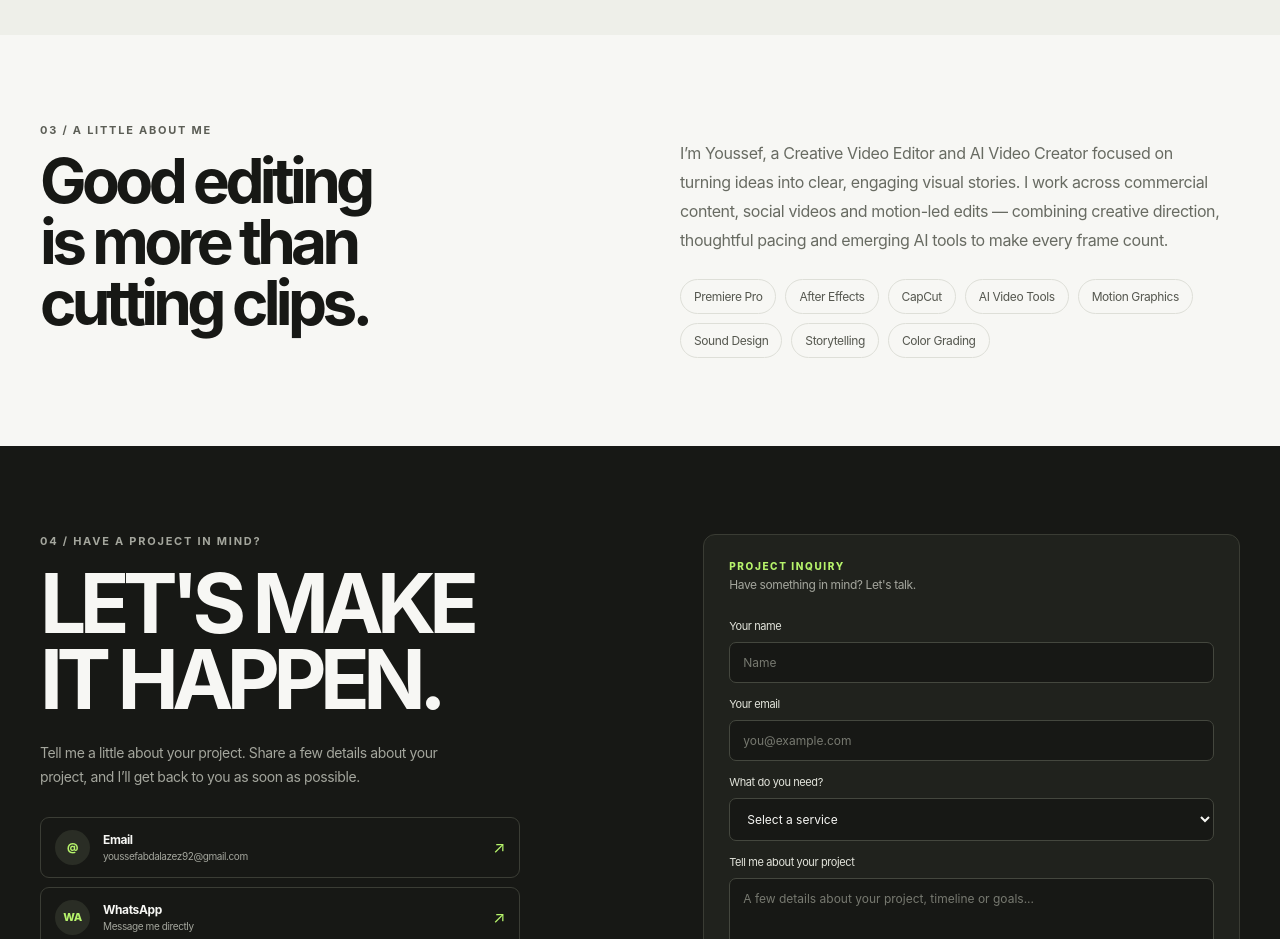
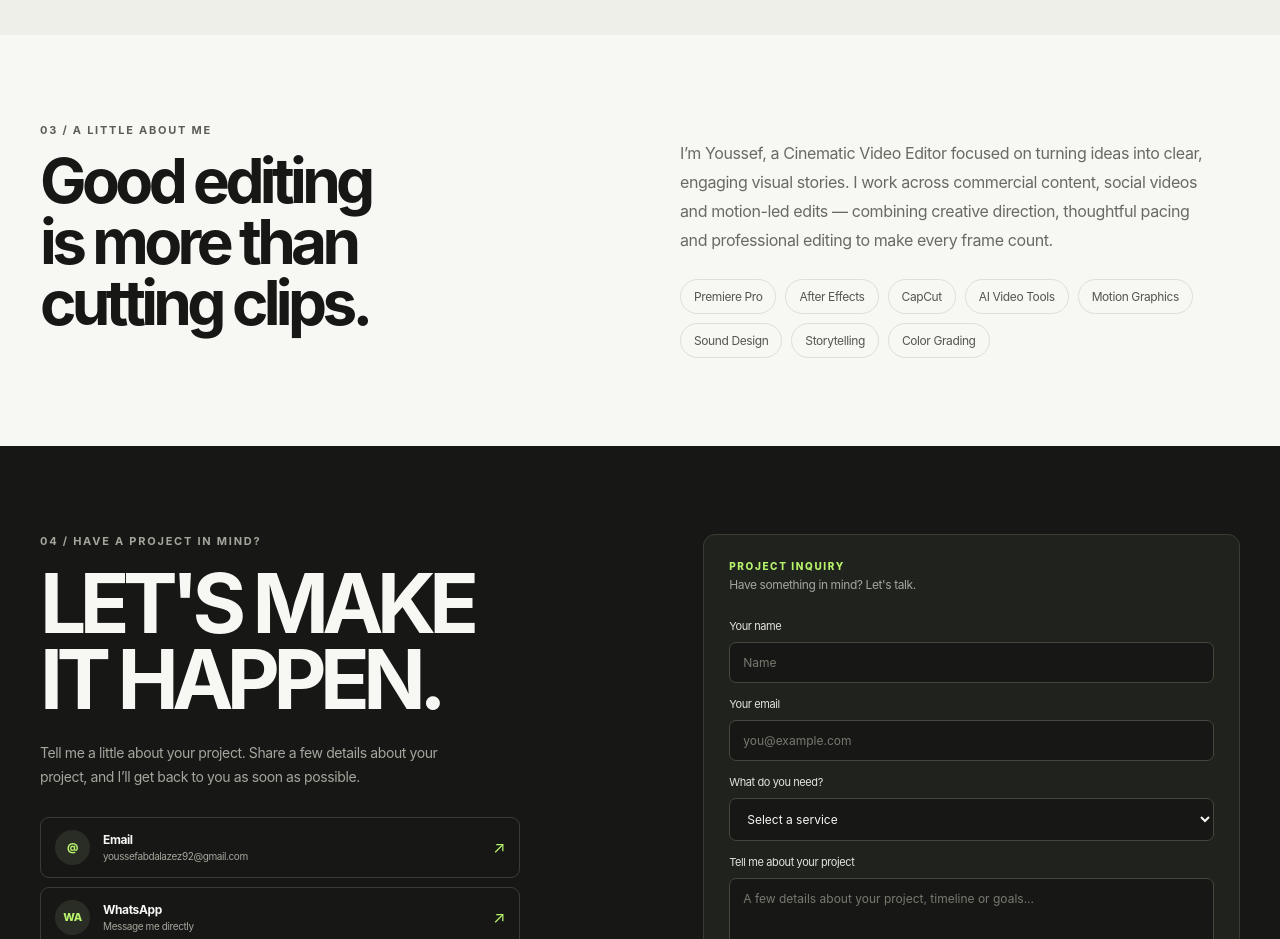
Before and after one commit to youssefabdalazez92-bot/youssefabdalazez92-bot.github.io, a plain HTML site: page index.html in a window 1280 px wide. Shown: the part 4920-5859 px from the top of the page. Drawn offline with Linux system fonts and the light colour scheme.

Commit message:
Update job title from Creative to Cinematic Video Editor

```diff
--- a/index.html
+++ b/index.html
@@ -117,7 +117,7 @@
 <section id="about">
  <div class="wrap about-grid">
   <div><div class="eyebrow">03 / A little about me</div><h2>Good editing<br>is more than<br>cutting clips.</h2></div>
-  <div><p class="about-copy">I’m Youssef, a Creative Video Editor and AI Video Creator focused on turning ideas into clear, engaging visual stories. I work across commercial content, social videos and motion-led edits — combining creative direction, thoughtful pacing and emerging AI tools to make every frame count.</p><div class="skills"><span class="skill">Premiere Pro</span><span class="skill">After Effects</span><span class="skill">CapCut</span><span class="skill">AI Video Tools</span><span class="skill">Motion Graphics</span><span class="skill">Sound Design</span><span class="skill">Storytelling</span><span class="skill">Color Grading</span></div></div>
+  <div><p class="about-copy">I’m Youssef, a Cinematic Video Editor focused on turning ideas into clear, engaging visual stories. I work across commercial content, social videos and motion-led edits — combining creative direction, thoughtful pacing and professional editing to make every frame count.</p><div class="skills"><span class="skill">Premiere Pro</span><span class="skill">After Effects</span><span class="skill">CapCut</span><span class="skill">AI Video Tools</span><span class="skill">Motion Graphics</span><span class="skill">Sound Design</span><span class="skill">Storytelling</span><span class="skill">Color Grading</span></div></div>
  </div>
 </section>
 <section class="contact" id="contact">
```
